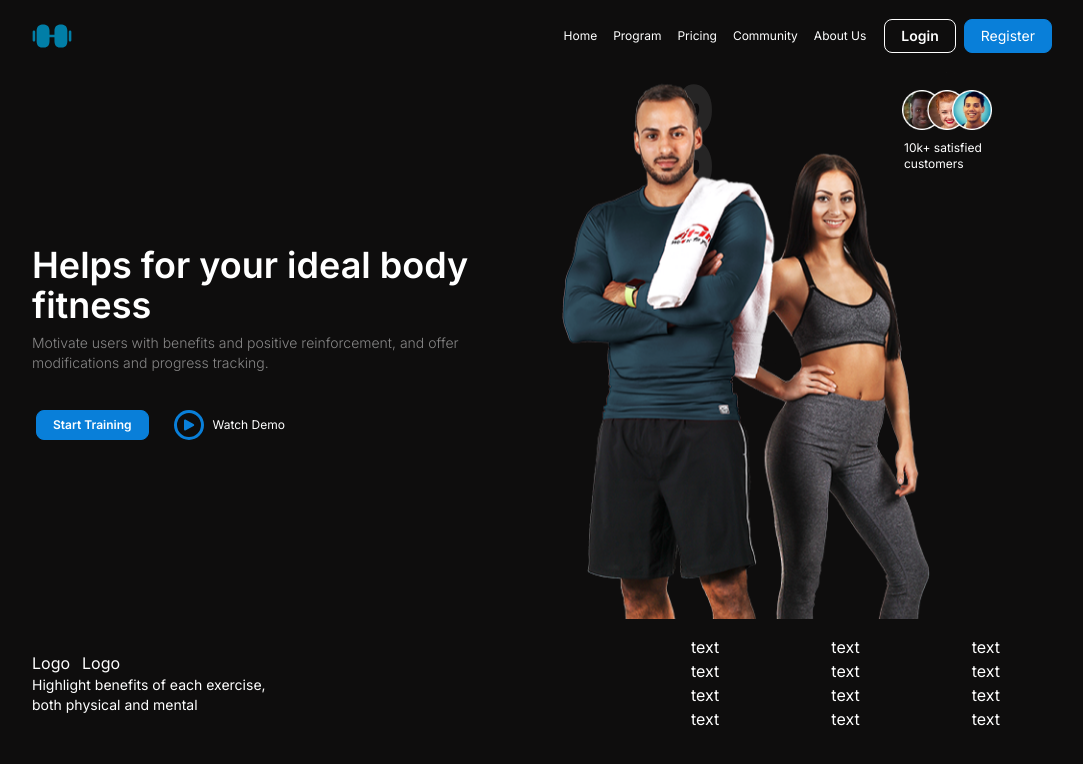
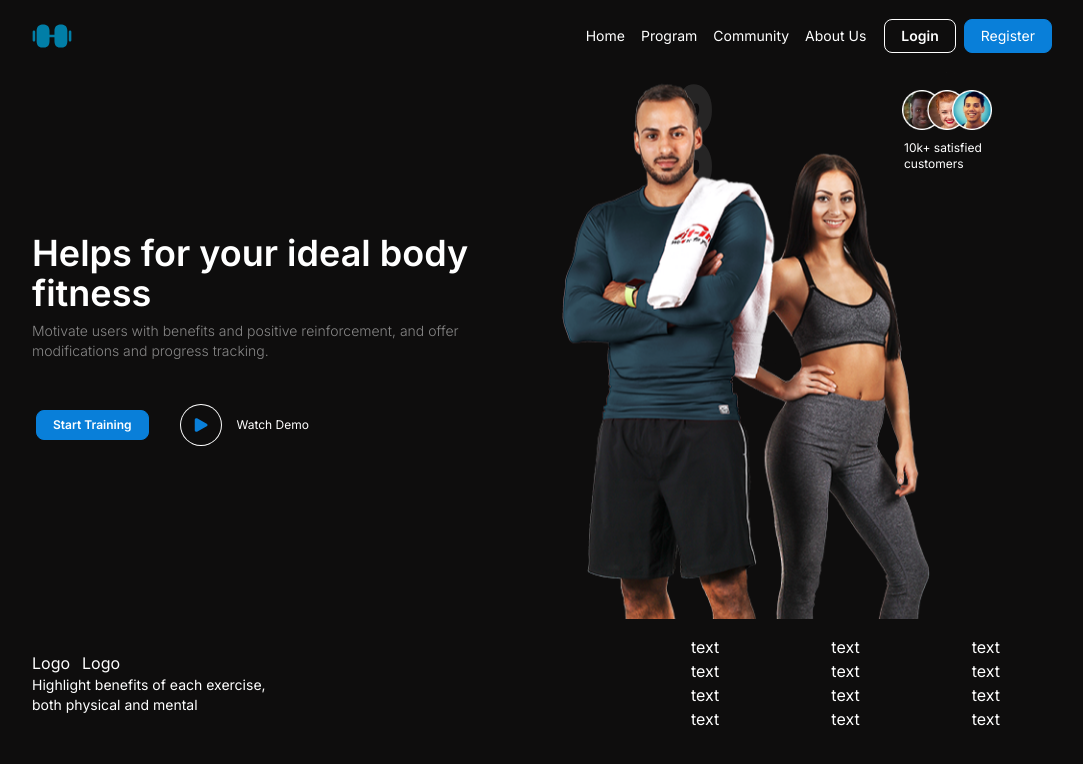
Before and after one commit to XII-A/commercial_gym, a Next.js app in the folder gym_website/: page / in a window 1280 px wide. Shown: the top 764 px of the page, without its empty margins (96-1179 px from the left). Built offline with nearby package versions, Linux system fonts and the light colour scheme.

Commit message:
fix: fixed demo icon

```diff
--- a/gym_website/src/app/page.js
+++ b/gym_website/src/app/page.js
@@ -1,4 +1,5 @@
 import Image from "next/image";
+import PlayButton from "public/PlayButton.svg"
 import ContainedButton from "../components/NavBar/ContainedButton";
 
 export default function Home() {
@@ -18,18 +19,8 @@ export default function Home() {
             extraClassNames={"mx-1 font-semibold text-xs"}
           />
           <button class="hover:pointer py-2 px-4 rounded inline-flex items-center">
-            <svg
-              className="w-4 h-4 m-3 text-primary-default rounded-full outline outline-offset-4 outline-color-white"
-              xmlns="http://www.w3.org/2000/svg"
-              viewBox="0 0 24 24"
-              fill="currentColor"
-            >
-              <path
-                fill-rule="evenodd"
-                d="M4.5 5.653c0-1.426 1.529-2.33 2.779-1.643l11.54 6.348c1.295.712 1.295 2.573 0 3.285L7.28 19.991c-1.25.687-2.779-.217-2.779-1.643V5.653z"
-                clip-rule="evenodd"
-              />
-            </svg>
+
+            <Image src={PlayButton} className="w-10 h-10 m-3 ring-1 ring-white  font-medium rounded-full text-sm p-2.5 text-center inline-flex items-center" />
 
             <span className="text-xs ml-1 text-white">Watch Demo</span>
           </button>
--- a/gym_website/src/components/NavBar/NavBar.jsx
+++ b/gym_website/src/components/NavBar/NavBar.jsx
@@ -14,31 +14,26 @@ function Navbar() {
         <div className={`flex items-center`}>
           <a
             href="#home"
-            className={`text-white mx-2 no-underline text-xs transition-all hover:text-primary-default`}
+            className={`text-white mx-2 no-underline text-sm transition-all hover:text-primary-default`}
           >
             Home
           </a>
           <a
             href="#program"
-            className={`text-white mx-2 no-underline text-xs transition-all hover:text-primary-default`}
+            className={`text-white mx-2 no-underline text-sm transition-all hover:text-primary-default`}
           >
             Program
           </a>
-          <a
-            href="#pricing"
-            className={`text-white mx-2 no-underline text-xs transition-all hover:text-primary-default`}
-          >
-            Pricing
-          </a>
+
           <a
             href="#footer"
-            className={`text-white mx-2 no-underline text-xs transition-all hover:text-primary-default`}
+            className={`text-white mx-2 no-underline text-sm transition-all hover:text-primary-default`}
           >
             Community
           </a>
           <a
             href="#footer"
-            className={`text-white mx-2 no-underline text-xs transition-all hover:text-primary-default`}
+            className={`text-white mx-2 no-underline text-sm transition-all hover:text-primary-default`}
           >
             About Us
           </a>
```
Also changed, not shown: gym_website/public/PlayButton.svg (added).
